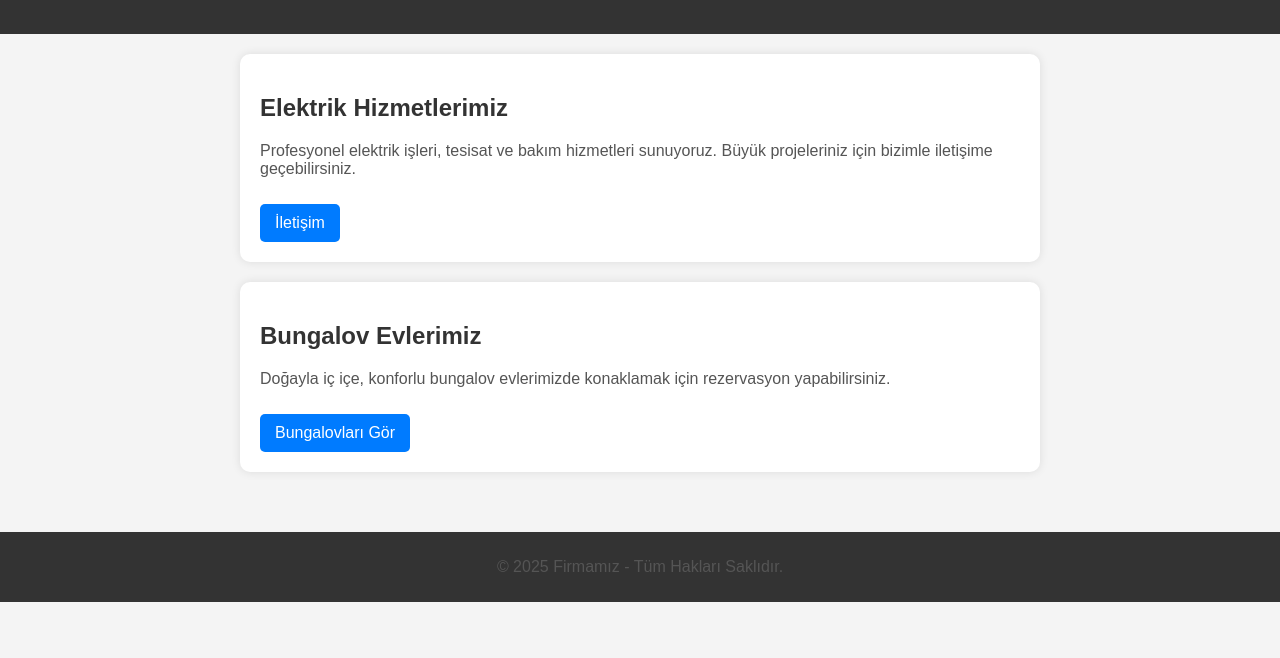
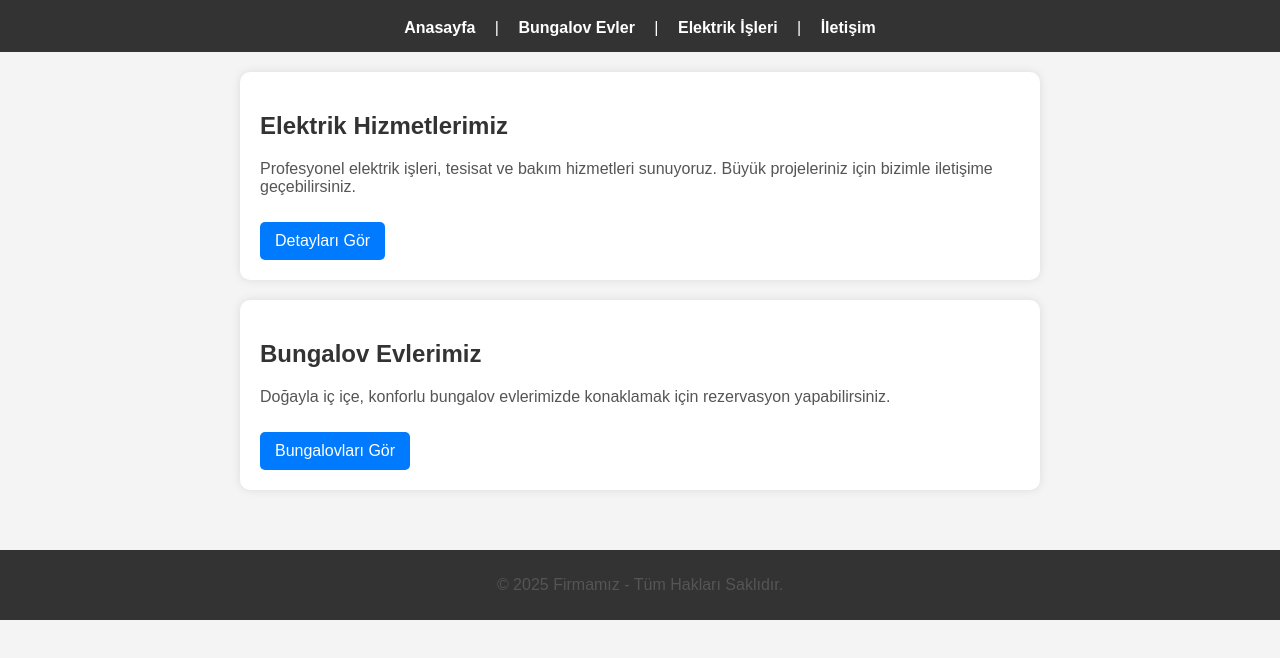
Before and after one commit to MKSelektrik/mkselektrik, a plain HTML site: page index.html in a window 1280 px wide. Shown: the part 76-734 px from the top of the page. Drawn offline with Linux system fonts and the light colour scheme.

Commit message:
Update index.html

```diff
--- a/index.html
+++ b/index.html
@@ -16,6 +16,18 @@
             color: white;
             padding: 15px 0;
             text-align: center;
+        }
+        nav {
+            margin-top: 10px;
+        }
+        nav a {
+            color: white;
+            text-decoration: none;
+            margin: 0 15px;
+            font-weight: bold;
+        }
+        nav a:hover {
+            text-decoration: underline;
         }
         main {
             padding: 20px;
@@ -62,6 +74,12 @@
 
     <header>
         <h1>Firmamız - Elektrik ve Bungalov Hizmetleri</h1>
+        <nav>
+            <a href="index.html">Anasayfa</a> |
+            <a href="bungalov.html">Bungalov Evler</a> |
+            <a href="elektrik.html">Elektrik İşleri</a> |
+            <a href="iletisim.html">İletişim</a>
+        </nav>
     </header>
 
     <main>
@@ -69,7 +87,7 @@
         <section class="section">
             <h2>Elektrik Hizmetlerimiz</h2>
             <p>Profesyonel elektrik işleri, tesisat ve bakım hizmetleri sunuyoruz. Büyük projeleriniz için bizimle iletişime geçebilirsiniz.</p>
-            <a href="iletisim.html" class="button">İletişim</a>
+            <a href="elektrik.html" class="button">Detayları Gör</a>
         </section>
 
         <!-- Bungalov Evler -->
```
